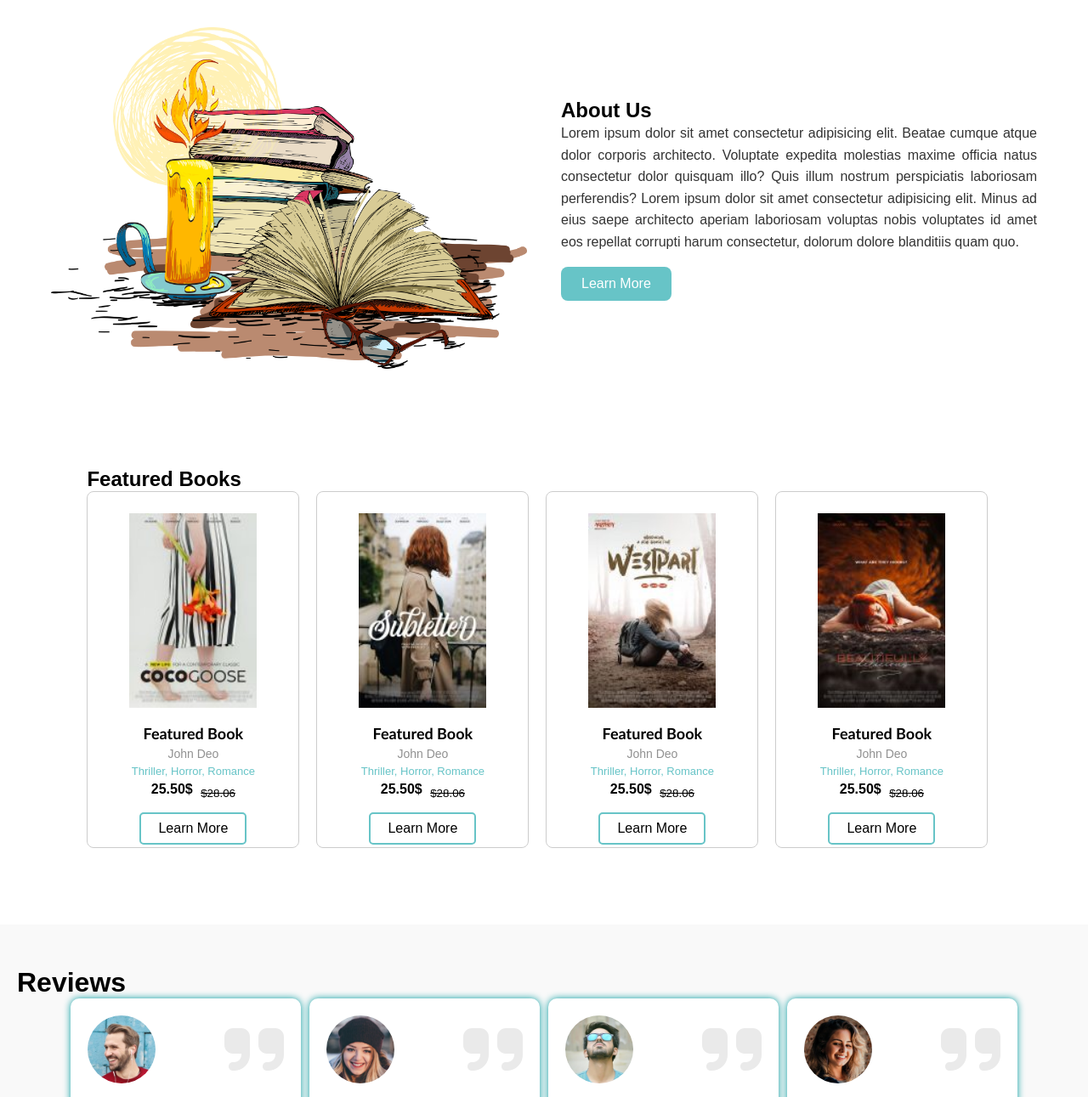
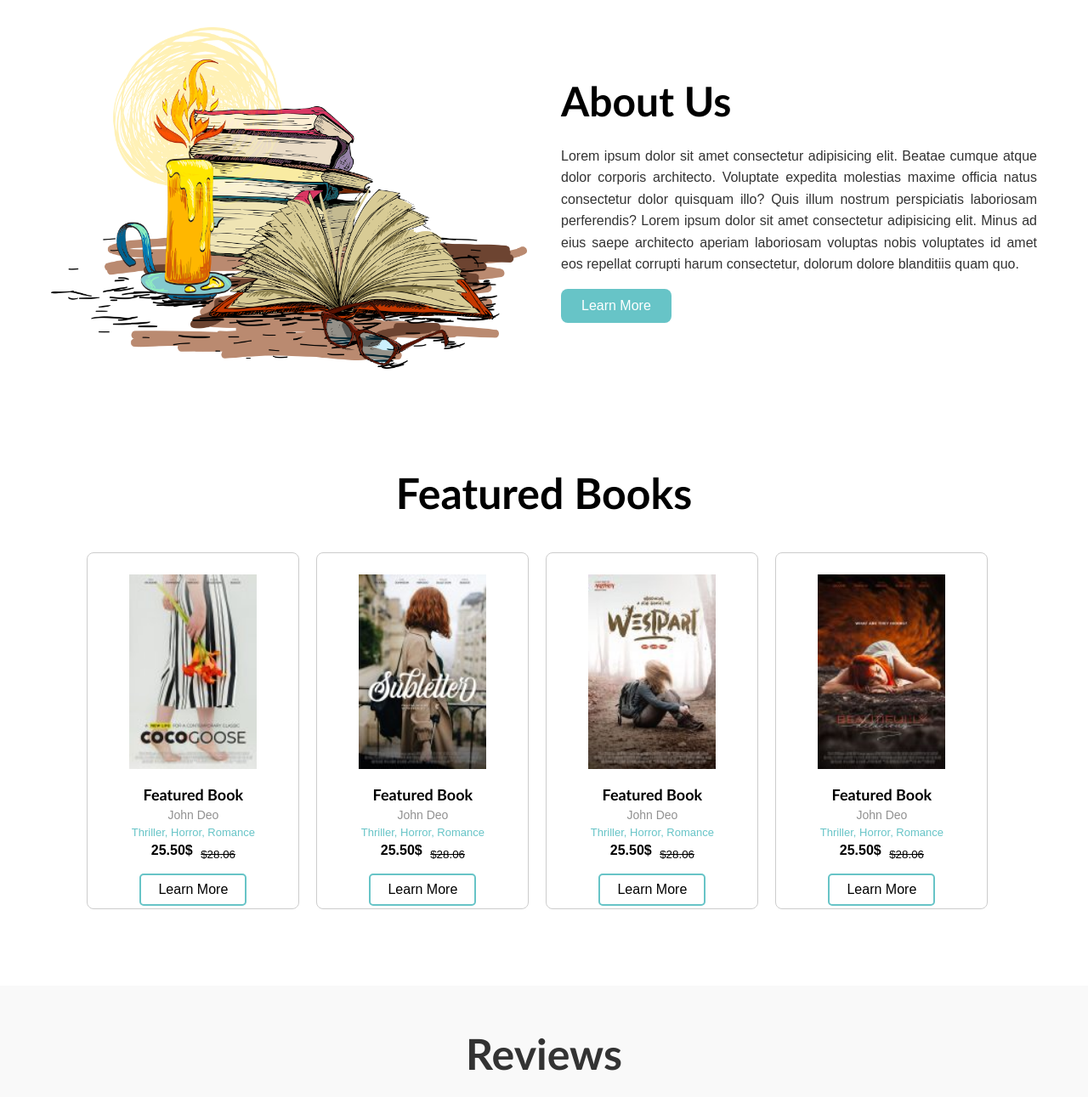
Before and after one commit to roa-jaser/Book_Store, a plain HTML site: page index.html in a window 1280 px wide. Shown: the top 1291 px of the page at 85% size. Drawn offline with Linux system fonts and the light colour scheme.

Commit message:
update...

```diff
--- a/index.html
+++ b/index.html
@@ -19,7 +19,7 @@
             <img src="image/about.png" alt="About Image">
         </div>
         <div class="text-about">
-            <h1>About Us</h1>
+            <h2>About Us</h2>
             <p>Lorem ipsum dolor sit amet consectetur adipisicing elit. Beatae cumque atque dolor corporis architecto.
             Voluptate expedita molestias maxime officia natus consectetur dolor quisquam illo? Quis illum nostrum
             perspiciatis laboriosam perferendis? Lorem ipsum dolor sit amet consectetur adipisicing elit. Minus ad
@@ -33,7 +33,7 @@
    <!-- Featured Books Section -->
   <section id="featured-books">
     <div class="books">
-        <h1>Featured Books</h1>
+        <h2>Featured Books</h2>
         <div class="book_box">
 
             <!-- Book Cards -->
@@ -209,7 +209,7 @@
 
 <!--Reviews-->
     <div class="reviews">
-    <h1> Reviews</h1>
+    <h2> Reviews</h2>
     <div class="reviews_box">
 
         <!-- Card 1 -->
```
